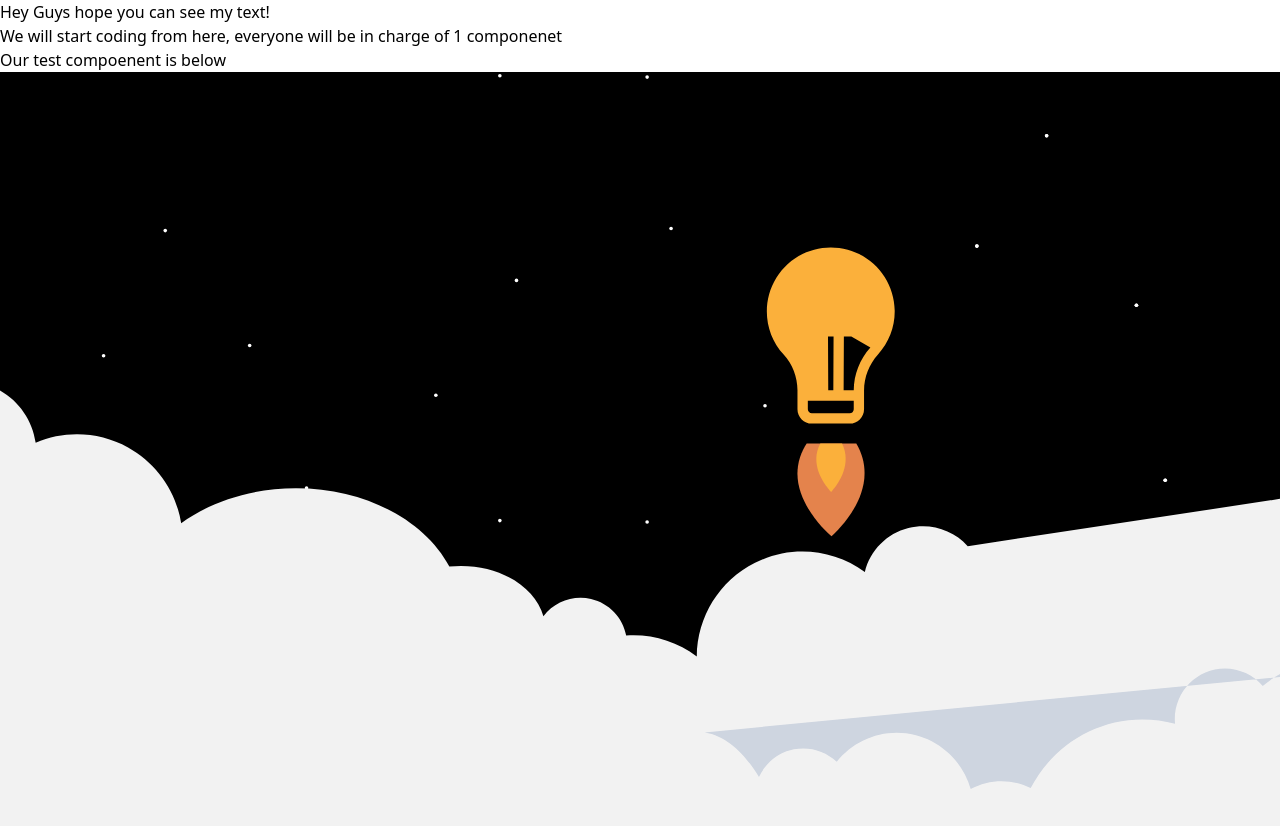
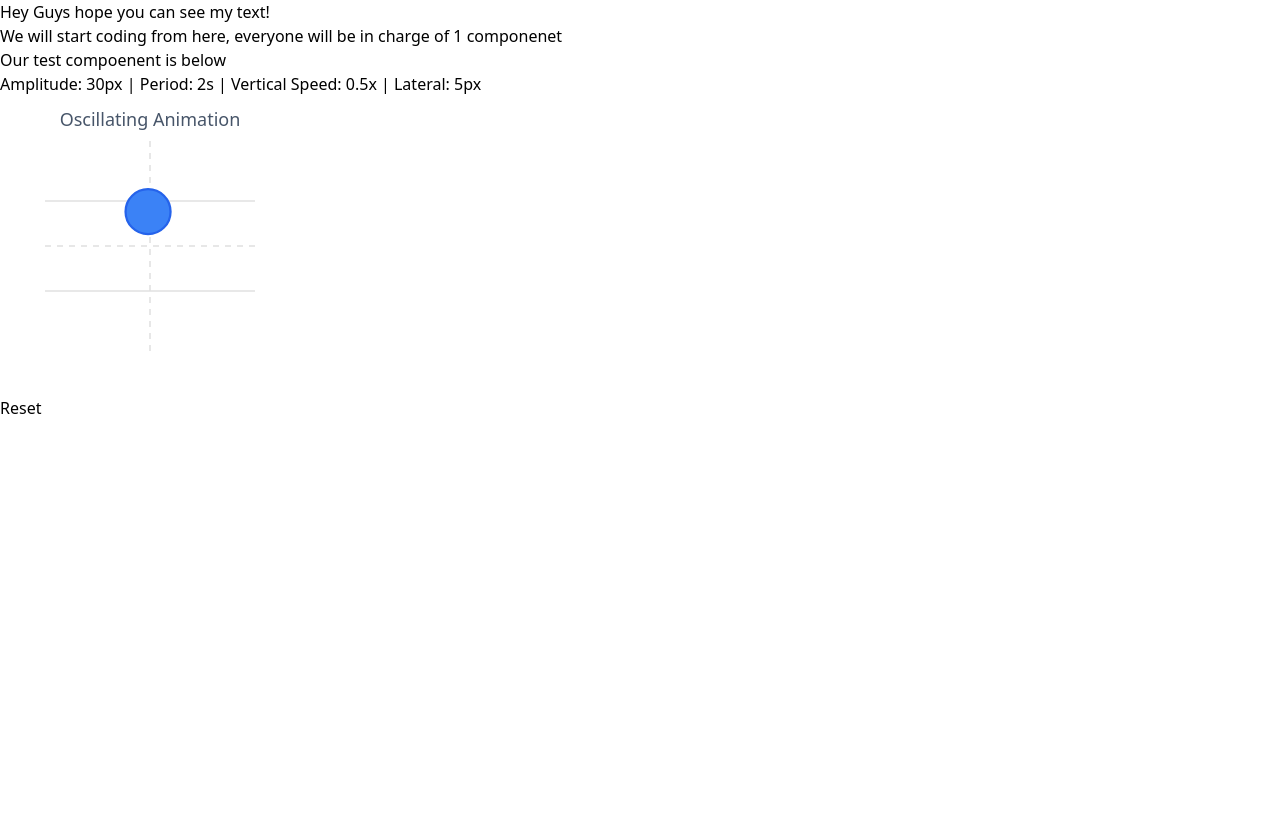
Before and after one commit to JoeySan5/lehigh-entrepreneurship-club, a Next.js app in the folder web/: page / in a window 1280 px wide. Shown: the top 826 px of the page. After the commit the page ends 800 px from the top, so only its background shows below. Built offline with nearby package versions, Linux system fonts and the light colour scheme.

Commit message:
add elementary animation

```diff
--- a/web/src/app/components/test.tsx
+++ b/web/src/app/components/test.tsx
@@ -1,148 +1,142 @@
+// AnimatedSvg.tsx
 "use client";
-import { useEffect, useRef } from "react";
 
-export default function Test() {
-  const svgRef = useRef<SVGSVGElement>(null); // Correctly type the ref
+import { useState, useEffect, useRef, ReactNode } from 'react';
+
+// Props to make the component configurable
+interface AnimatedSvgProps {
+  // Animation configuration
+  amplitude?: number; // Maximum distance from center (vertical)
+  period?: number; // Time for one complete oscillation (in seconds)
+  verticalSpeed?: number; // Speed multiplier for vertical movement
+  lateralNoiseAmount?: number; // Amount of side-to-side movement
+  lateralNoiseSpeed?: number; // How quickly the lateral noise changes
+  centerX?: number; // Center X position
+  centerY?: number; // Center Y position
+
+  // Custom SVG content to replace the ball
+  customSvgContent?: ReactNode;
+}
+
+const AnimatedSvg: React.FC<AnimatedSvgProps> = ({
+  amplitude = 30, // Default amplitude
+  period = 2, // Default period
+  verticalSpeed = 0.5, // Default vertical speed multiplier
+  lateralNoiseAmount = 5, // Default lateral noise amount
+  lateralNoiseSpeed = 1.5, // Default lateral noise speed
+  centerX = 100,
+  centerY = 100,
+  customSvgContent
+}) => {
+  // Animation state
+  const [position, setPosition] = useState({ x: centerX, y: centerY });
+  const [isAnimating, setIsAnimating] = useState(true); // Start animating immediately
+  const [color, setColor] = useState('#3b82f6'); // Blue color
+
+  // Use useRef to track the animation frame ID and time
+  const animationFrameRef = useRef<number | null>(null);
+  const startTimeRef = useRef<number | null>(null);
 
   useEffect(() => {
-    if (svgRef.current) {
-      const animatableElements = svgRef.current.querySelectorAll(
-        "animate, animateTransform, animateMotion"
-      );
+    if (isAnimating) {
+      const animate = (timestamp: number) => {
+        // Initialize start time if not set
+        if (startTimeRef.current === null) {
+          startTimeRef.current = timestamp;
+        }
 
-      animatableElements.forEach((element) => {
-        if (element.hasAttribute("begin")) {
-          element.setAttribute("begin", "0s");
-        }
-      });
+        // Calculate elapsed time in seconds
+        const elapsedTime = (timestamp - startTimeRef.current) / 1000;
+
+        // Calculate vertical position using sine wave with speed adjustment
+        const verticalAngle = (2 * Math.PI / period) * elapsedTime * verticalSpeed;
+        const verticalPosition = centerY - amplitude * Math.sin(verticalAngle);
+
+        // Calculate lateral noise using a different frequency sine wave
+        const lateralAngle = (2 * Math.PI / lateralNoiseSpeed) * elapsedTime * 0.7; // Offset frequency for variety
+        const lateralPosition = centerX + lateralNoiseAmount * Math.sin(lateralAngle);
+
+        setPosition({
+          x: lateralPosition,
+          y: verticalPosition
+        });
+
+        // Continue animation
+        animationFrameRef.current = requestAnimationFrame(animate);
+      };
+
+      // Start the animation
+      animationFrameRef.current = requestAnimationFrame(animate);
     }
-  }, []);
+
+    // Cleanup function
+    return () => {
+      if (animationFrameRef.current !== null) {
+        cancelAnimationFrame(animationFrameRef.current);
+      }
+    };
+  }, [isAnimating, amplitude, period, verticalSpeed, centerX, centerY, lateralNoiseAmount, lateralNoiseSpeed]);
+
+  const resetAnimation = () => {
+    setIsAnimating(false);
+    setPosition({ x: centerX, y: centerY });
+    startTimeRef.current = null;
+
+    // Restart animation after a short delay
+    setTimeout(() => {
+      setIsAnimating(true);
+    }, 100);
+  };
 
   return (
-    <div>
-      <svg
-        ref={svgRef}
-        version="1.1"
-        id="ezh40FSqd2D1"
-        shapeRendering="geometricPrecision"
-        textRendering="geometricPrecision"
-        xmlns="http://www.w3.org/2000/svg"
-        xmlnsXlink="http://www.w3.org/1999/xlink"
-        x="0px"
-        y="0px"
-        viewBox="0 0 2138 1305"
-        style={{ enableBackground: "new 0 0 2138 1305" }}
-        xmlSpace="preserve"
-      >
-        <style type="text/css">
-          {`.st0{fill:url(#SVGID_1_);}
-          .st1{fill:#FFFFFF;}
-          .st2{fill:#FBB03B;}
-          .st3{fill:#E4834C;}
-          .st4{fill:#F2F2F2;}
-          .st5{fill:#CED5E0;}
-          .stopColor1 { stopColor: #2E3192; }
-          .stopColor2 { stopColor: #001336; }`}
-        </style>
-        <linearGradient
-          id="SVGID_1_"
-          gradientUnits="userSpaceOnUse"
-          x1="1068.3503"
-          y1="88.9018"
-          x2="1068.3503"
-          y2="1185.2319"
-          gradientTransform="matrix(1.1388 0 0 -1.2726 -138.762 1484.0966)"
+    <div className="flex flex-col items-center space-y-4 p-4">
+      <div className="mb-2 text-sm text-gray-600">
+        Amplitude: {amplitude}px | Period: {period}s | Vertical Speed: {verticalSpeed}x | Lateral: {lateralNoiseAmount}px
+      </div>
+
+      <svg viewBox="0 0 200 200" width="300" height="300" className="border border-gray-300 bg-gray-50">
+        {/* Center lines (subtle) */}
+        <line x1="30" y1={centerY} x2="170" y2={centerY} stroke="#e0e0e0" strokeWidth="1" strokeDasharray="4" />
+        <line x1={centerX} y1="30" x2={centerX} y2="170" stroke="#e0e0e0" strokeWidth="1" strokeDasharray="4" />
+
+        {/* Top and bottom amplitude markers */}
+        <line x1="30" y1={centerY - amplitude} x2="170" y2={centerY - amplitude} stroke="#e0e0e0" strokeWidth="1" />
+        <line x1="30" y1={centerY + amplitude} x2="170" y2={centerY + amplitude} stroke="#e0e0e0" strokeWidth="1" />
+
+        {/* Animated Element */}
+        <g transform={`translate(${position.x}, ${position.y})`}>
+          {customSvgContent ? (
+            // Use custom SVG content if provided
+            <g transform="translate(-15, -15)">
+              {customSvgContent}
+            </g>
+          ) : (
+            // Default ball
+            <circle
+              cx="0"
+              cy="0"
+              r="15"
+              fill={color}
+              stroke="#2563eb"
+              strokeWidth="1.5"
+            />
+          )}
+        </g>
+
+        {/* Text */}
+        <text x="100" y="20" textAnchor="middle" fontSize="12" fill="#475569">Oscillating Animation</text>
+      </svg>
+
+      <div className="flex space-x-4">
+        <button
+          onClick={resetAnimation}
+          className="px-4 py-2 bg-gray-500 text-white rounded hover:bg-gray-600 focus:outline-none"
         >
-          <stop offset="0" className="stopColor1" />
-          <stop offset="1" className="stopColor2" />
-        </linearGradient>
-        <rect x="-15.4" y="-49" className="st0" width="2186.5" height="1374.4" />
-        <g>
-          <g id="ezh40FSqd2D4" transform="translate(.000003-562.04657)">
-            <circle className="st1" cx="1748.2" cy="668.6" r="3" />
-            <circle className="st1" cx="1080.9" cy="570.6" r="3" />
-            <circle className="st1" cx="1277.8" cy="376.5" r="3" />
-            <circle className="st1" cx="1631.7" cy="109.9" r="3" />
-            <circle className="st1" cx="1898.2" cy="208.6" r="3" />
-            <circle className="st1" cx="1748.2" cy="668.6" r="3" />
-            <circle className="st1" cx="1946.3" cy="501.1" r="3" />
-            <circle className="st1" cx="1946.3" cy="501.1" r="3" />
-            <circle className="st1" cx="276" cy="84" r="3" />
-            <circle className="st1" cx="417" cy="276" r="3" />
-            <circle className="st1" cx="512" cy="514" r="3" />
-            <circle className="st1" cx="173" cy="293" r="3" />
-            <circle className="st1" cx="834.9" cy="568.4" r="3" />
-            <circle className="st1" cx="862.7" cy="167.2" r="3" />
-            <circle className="st1" cx="1120.9" cy="80.6" r="3" />
-            <circle className="st1" cx="728" cy="359" r="3" />
-            <circle className="st1" cx="1631.7" cy="109.9" r="3" />
-            <circle className="st1" cx="1898.2" cy="208.6" r="3" />
-          </g>
-          <g id="ezh40FSqd2D23" transform="translate(.000001 180.921485)">
-            <circle className="st1" cx="1748.2" cy="668.6" r="3" />
-            <circle className="st1" cx="1080.9" cy="570.6" r="3" />
-            <circle className="st1" cx="1277.8" cy="376.5" r="3" />
-            <circle className="st1" cx="1631.7" cy="109.9" r="3" />
-            <circle className="st1" cx="1898.2" cy="208.6" r="3" />
-            <circle className="st1" cx="1748.2" cy="668.6" r="3" />
-            <circle className="st1" cx="1946.3" cy="501.1" r="3" />
-            <circle className="st1" cx="1946.3" cy="501.1" r="3" />
-            <circle className="st1" cx="276" cy="84" r="3" />
-            <circle className="st1" cx="417" cy="276" r="3" />
-            <circle className="st1" cx="512" cy="514" r="3" />
-            <circle className="st1" cx="173" cy="293" r="3" />
-            <circle className="st1" cx="834.9" cy="568.4" r="3" />
-            <circle className="st1" cx="862.7" cy="167.2" r="3" />
-            <circle className="st1" cx="1120.9" cy="80.6" r="3" />
-            <circle className="st1" cx="728" cy="359" r="3" />
-            <circle className="st1" cx="1631.7" cy="109.9" r="3" />
-            <circle className="st1" cx="1898.2" cy="208.6" r="3" />
-          </g>
-        </g>
-        <g id="ezh40FSqd2D42" transform="translate(-67.867404 108.577609)">
-          <path className="st2" d="M1417.1,420.6L1417.1,420.6z" />
-          <path className="st2" d="M1477,403.3L1477,403.3z M1417.1,403.3L1417.1,403.3z M1451.2,403.3L1451.2,403.3z" />
-          <path className="st2" d="M1417.1,423.2L1417.1,423.2z M1477,423.2L1477,423.2z M1451.2,423.2L1451.2,423.2z M1417.1,440.4L1417.1,440.4
-          z M1562.3,289.9c-0.6-47.6-32.6-89-78.5-101.6s-94.6,6.7-119.4,47.3s-19.8,92.7,12.4,127.8c15,16.5,23.3,38.1,23.1,60.5v16.5l0,0
-          v14.2c0,13.3,10.8,24.1,24.1,24.1h63c13.3,0,24.1-10.8,24.1-24.1v-31.3c0.1-22.2,8.4-43.6,23.3-60.1c18-19.7,28-45.4,27.9-72
-          C1562.3,290.9,1562.3,290.4,1562.3,289.9L1562.3,289.9z M1451.3,423.2l-0.4-90h9.3l-0.4,90H1451.3z M1493.9,454.6
-          c0,3.8-3.1,6.8-6.8,6.8H1424c-3.8,0-6.8-3.1-6.8-6.8v-14.2h76.7L1493.9,454.6L1493.9,454.6z M1521.7,351.6
-          c-17.8,19.6-27.6,45.1-27.8,71.5H1477l0.4-90h11.5c15.8,0,28.6-12.8,28.7-28.6s-12.7-28.7-28.6-28.7s-28.7,12.7-28.8,28.5v0.1v11.5... h-9.4v-11.5c0-0.1,0-0.1,0-0.2c-0.1-15.8-13-28.5-28.8-28.5s-28.6,12.9-28.5,28.7s12.9,28.6,28.7,28.6h11.5l0.4,90h-16.8
-          c0-26.4-9.9-51.9-27.7-71.4c-24-26.2-30.2-64-15.9-96.5s46.4-53.5,81.9-53.5h1.3c23.3,0.3,45.6,9.8,62,26.4
-          c8.2,8.2,14.7,17.9,19.2,28.5C1551.7,288.8,1545.3,325.9,1521.7,351.6L1521.7,351.6L1521.7,351.6z M1477.5,315.9v-11.2v-0.2
-          c0-6.3,5.1-11.4,11.4-11.4s11.4,5.1,11.4,11.4s-5.1,11.4-11.4,11.5L1477.5,315.9L1477.5,315.9z M1433.5,315.9h-11.5
-          c-6.3,0-11.4-5.1-11.4-11.4s5.1-11.4,11.4-11.4s11.4,5.1,11.4,11.4v0.2L1433.5,315.9L1433.5,315.9z" />
-          <g id="ezh40FSqd2D46" transform="translate(.000013 45.604726)">
-            <path className="st3" d="M1456.6,621.3c-10.5-9.3-73.5-66.9-52.5-131.7c2.7-8.2,6.5-16.1,11.2-23.3h82.9c4.5,7.6,7.9,15.7,10.3,24.1
-            C1526.6,554.9,1468.8,610.1,1456.6,621.3L1456.6,621.3z" />
-            <path className="st2" d="M1456.2,547.3c-4.6-4.9-32.1-35-23-68.8c1.2-4.2,2.8-8.3,4.9-12.2h36.3c2,4,3.5,8.3,4.5,12.6
-            C1486.8,512.6,1461.5,541.4,1456.2,547.3L1456.2,547.3z" />
-          </g>
-        </g>
-        <g id="ezh40FSqd2D49" transform="matrix(1.410651 0 0 1.410651-707.660507-275.139485)">
-          <path className="st4" d="M483,815v36.1c-3.3-11.4-5-23.2-5-35.1c0-0.3,0-0.7,0-1H483z" />
-          <path className="st4" d="M2165.8,678v479H64.8V588l0,0c0-0.2,0-0.3,0-0.5c0-54.4,38.3-101.4,91.7-112.2s107,17.4,128.2,67.5
-          c20.2-12.8,44.7-17.2,67.1-10.8c23.6,6.8,43,25.3,52.9,49.3c23.6-20.1,56.2-25.7,85.1-14.8c29,10.9,49.7,36.8,54.1,67.4
-          c35.4-15,75.7-12.9,109.4,5.7c33.6,18.6,56.8,51.7,62.9,89.7c35.2-25.6,83.1-41.4,135.9-41.4c82.4,0,152.9,38.4,181.6,92.7
-          c4.6-0.5,9.2-0.7,13.8-0.7c48,0,88.1,25.5,97.6,59.6c13.2-17.3,35.3-25.3,56.4-20.4s37.5,21.8,41.6,43.2c2.8-0.2,5.7-0.3,8.6-0.3
-          c27.1,0,53.4,8.7,75,25c0.4-46.9,27-89.7,69-110.8s92.2-16.8,130,11c6.2-25.6,26.1-45.7,51.6-52.1s52.6,1.8,70.2,21.4... c35.8-37.5,85.4-58.6,137.2-58.6c4,0,8,0.1,12,0.4V698c0-21.7,9.4-42.3,25.8-56.6s38.1-20.7,59.6-17.7c26-65.6,95-103.5,164.3-90.2
-          C2115.8,546.8,2165.9,607.4,2165.8,678z" />
-          <path className="st4" d="M483,815v36.1c-3.3-11.4-5-23.2-5-35.1c0-0.3,0-0.7,0-1H483z" />
-          <path className="st4" d="M478,815h5v36.1c-3.3-11.4-5-23.2-5-35.1C478,815.7,478,815.3,478,815z" />
-          <path className="st4" d="M728,815v1C728,815.7,728,815.3,728,815z" />
-        </g>
-        <g id="ezh40FSqd2D55" transform="matrix(1.294959 0 0 1.294959-392.156498-415.542338)">
-          <path className="st5" d="M2161.9,1081.1c0-50.2-41.1-91.2-90.5-91.2c-58,0-90.5,56.5-90.5,91.6c0,1.7,0,3.4,0.1,5
-          c-18.2,5-35.1,14-49.4,26.3c-12.2-14.2-30-22.4-48.7-22.5c-35.7,0-64.7,29.3-64.7,65.4c0,2,0.1,4,0.3,6c-13.7-3.7-27.8-5.5-42-5.5
-          c-62.6,0-117,35.8-144.2,88.4c-24.4-12.3-53.4-11.9-77.4,1.1c-12-41.9-50.1-72.6-95.4-72.6c-30.2,0-58.7,13.9-77.4,37.6
-          c-14.7-14-35.3-20-55.2-16.1s-36.7,17.2-45.1,35.7c-14.2-23.5-37.1-52.6-70.1-57.6c-23.5-3.6-38.9,7-63.9,14... c-27.7,7.7-69.7,11.7-129-9c-1.1-22.3-8.8-43.7-22.2-61.5c-20.8-27.3-48.2-36.3-57.5-39.2c0,0-17.7-5.3-35.3-5.3
-          c-53,0-99.6,35-114.3,85.9c-28.9-15.4-63.5-15.9-92.8-1.3c-42.4-80.8-135-121.5-223.2-98.1c0.2-2.3,0.3-4.7,0.3-7
-          c0-32.3-20.1-61.2-50.3-72.6s-64.4-2.7-85.6,21.7c-17.2-14.6-37.4-25.2-59.2-31.2c0.1-2,0.2-4,0.2-5.9
-          c-0.4-59.5-48.7-107.6-108.2-107.8S62.6,903.2,61.9,962.7c0,0.2,0,0.3,0,0.5v450.5h2100C2161.9,1302.8,2161.9,1192,2161.9,1081.1z
-           M328.9,1244.7h-0.7l0.7-0.5V1244.7z M1939.1,1319.2v-0.4c0.2,0.2,0.4,0.3,0.6,0.4H1939.1z" />
-          <path className="st5" d="M0,782c0,0.2,0,0.3,0,0.5V782z" />
-        </g>
-      </svg>
+          Reset
+        </button>
+      </div>
     </div>
   );
-}
+};
+
+export default AnimatedSvg;
--- a/web/src/app/page.tsx
+++ b/web/src/app/page.tsx
@@ -1,5 +1,5 @@
 import Image from "next/image";
-import Test from "./components/test";
+import Test from "./components/test.tsx";
 
 export default function Home() {
   return (
```
Also changed, not shown: web/src/app/components/heropage.tsx (+127 -139 lines).
